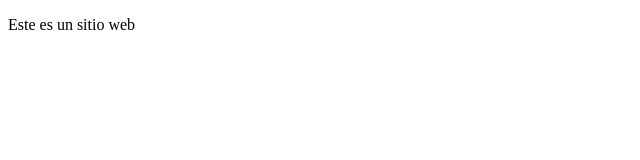
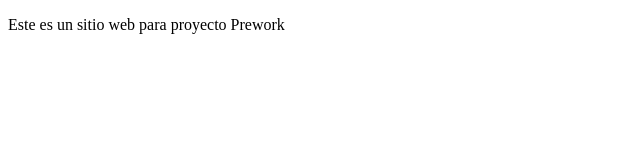
Before and after one commit to JuanAngel98/proyectoDemoCursoPrework, a plain HTML site: page index.html in a window 1280 px wide. Shown: the whole page, without its empty margins (0-640 px from the left). Drawn offline with Linux system fonts and the light colour scheme.

Commit message:
Cambios realizados en el body

```diff
--- a/index.html
+++ b/index.html
@@ -8,7 +8,7 @@
 </head>
 <body>
     <p>
-        Este es un sitio web
+        Este es un sitio web para proyecto Prework
     </p>
 </body>
 </html>
```
